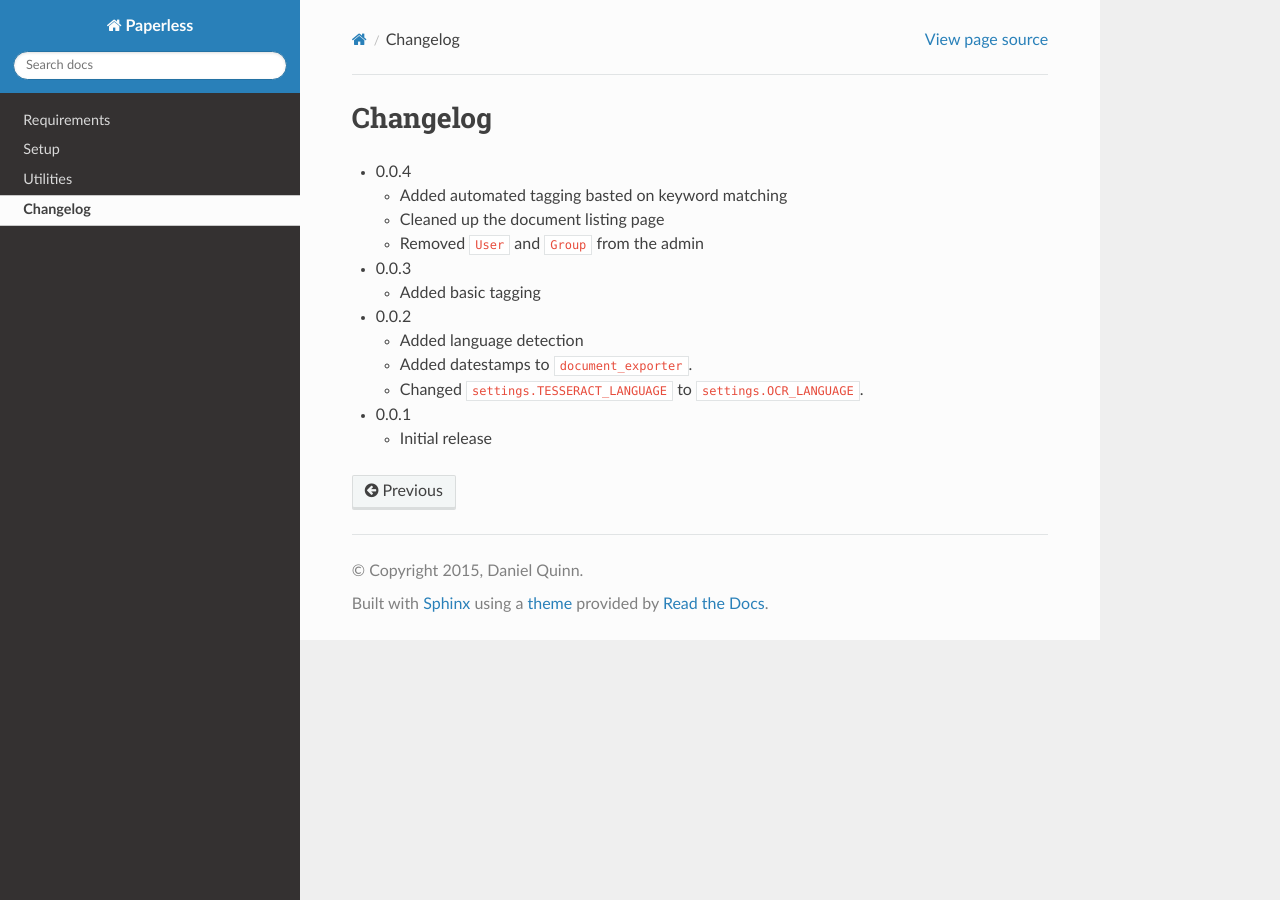
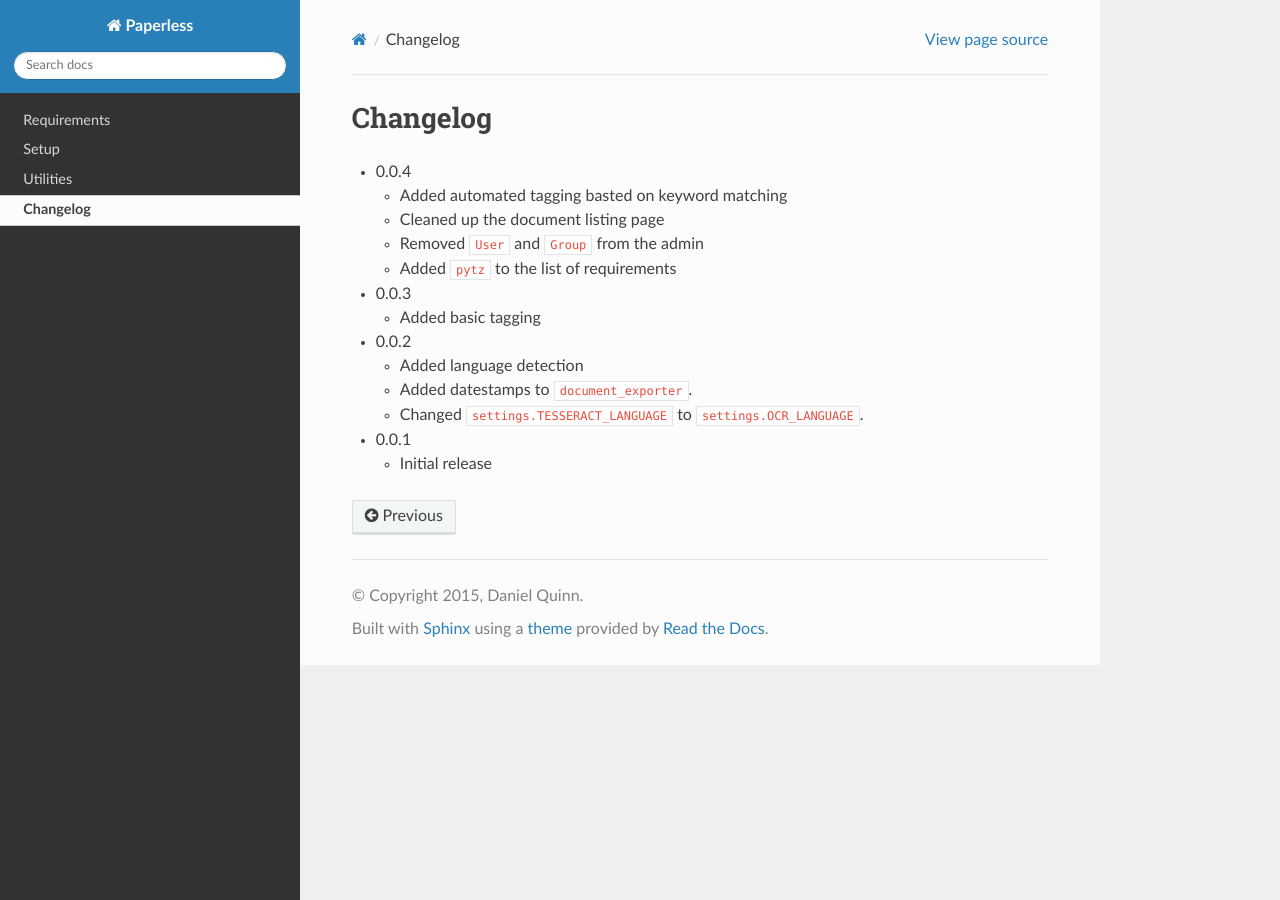
Before and after one commit to repoRangee/Large-scale, a Sphinx documentation site: the page built from docs/changelog.rst, in a window 1280 px wide. Built offline with Sphinx 7.4.7 and the Read the Docs theme 3.1.0, drawn with Linux system fonts in a browser that asks for light colours; formulas are drawn with MathJax 3.

Commit message:
Added pytz requirement

```diff
--- a/docs/changelog.rst
+++ b/docs/changelog.rst
@@ -6,6 +6,7 @@ Changelog
   * Added automated tagging basted on keyword matching
   * Cleaned up the document listing page
   * Removed ``User`` and ``Group`` from the admin
+  * Added ``pytz`` to the list of requirements
 
 * 0.0.3
 
--- a/requirements.txt
+++ b/requirements.txt
@@ -4,3 +4,4 @@ django-extensions==1.6.1
 langdetect==1.0.5
 pyocr==0.3.1
 python-gnupg==0.3.8
+pytz==2015.7
```
